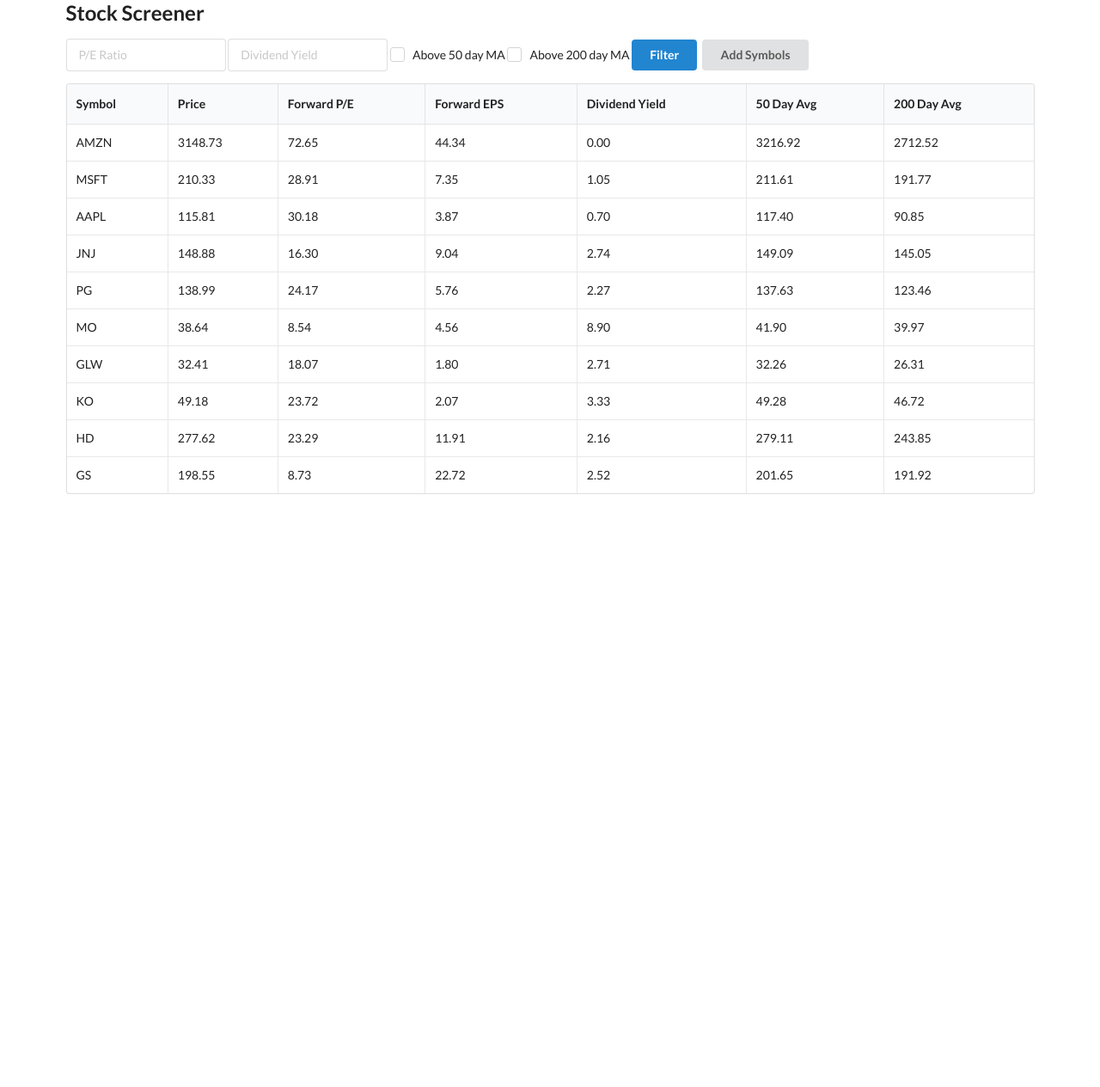
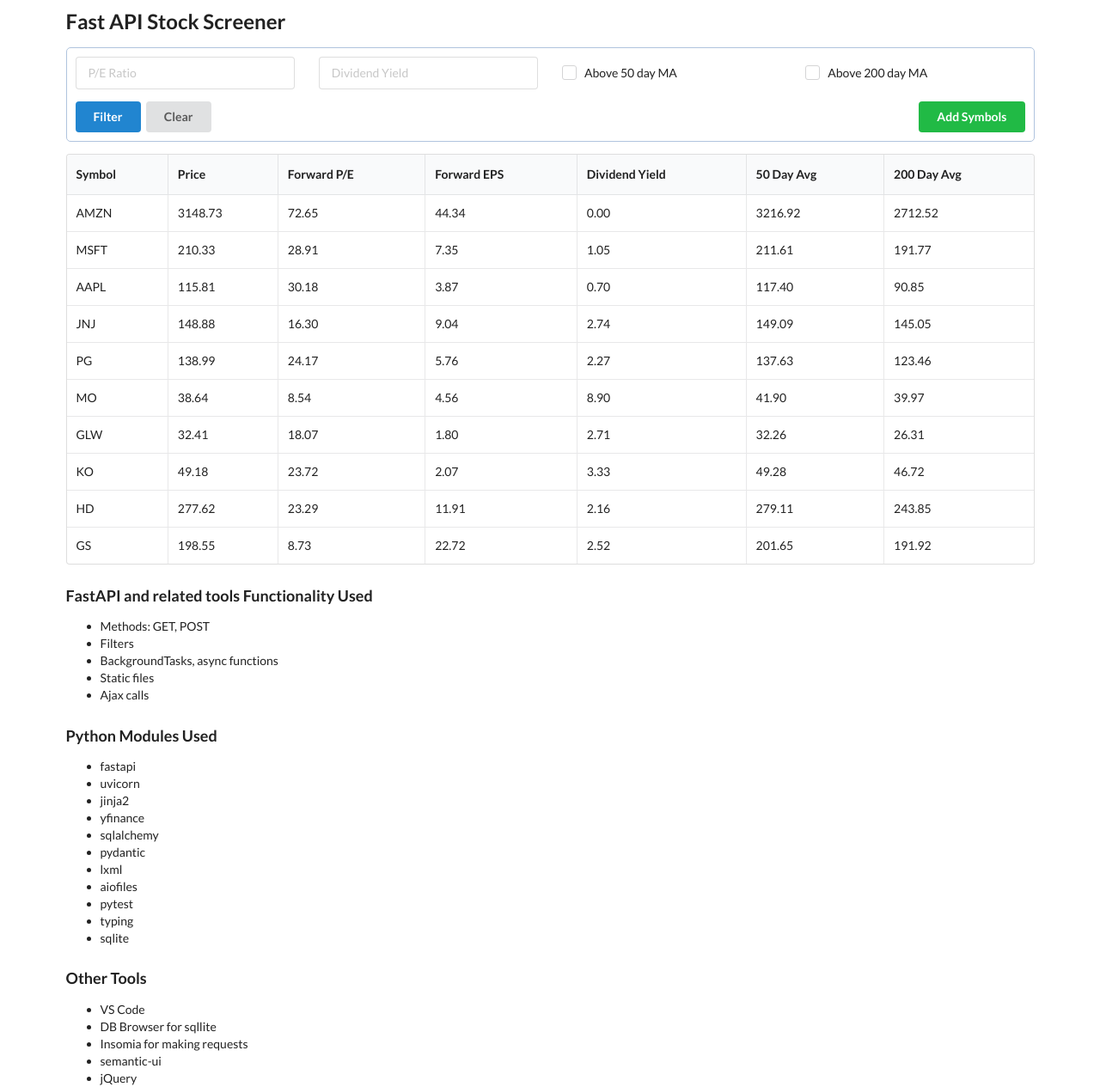
Before and after one commit to niteshb/tutorials.python.007.fastapi, a FastAPI app: page / in a window 1280 px wide. Shown: the whole page at 86% size. Before the commit the page ends 575 px from the top, so only its background shows below. Run offline with FastAPI, Linux system fonts and the light colour scheme; data comes from the database, SQL or seed files in the repository; both versions use the stored data as it was after the commit; some libraries are stand-ins or nearby versions.

Commit message:
- support for static files   - using aiofiles package   - style.css used for styling - all buttons and inputs are now functional   - added filtering of financial data functionality   - added button to clear filters - project learning capabilities added in layout.html

```diff
--- a/main.py
+++ b/main.py
@@ -1,6 +1,7 @@
 from typing import Optional
 from fastapi import FastAPI, Request, Depends, BackgroundTasks
 from fastapi.templating import Jinja2Templates
+from fastapi.staticfiles import StaticFiles
 from sqlalchemy.orm import Session
 from pydantic import BaseModel
 import yfinance
@@ -21,23 +22,40 @@ def get_db():
 
 models.Base.metadata.create_all(bind=engine)
 app = FastAPI()
+app.mount("/static", StaticFiles(directory="static"), name="static")
 templates = Jinja2Templates(directory="templates")
 
 @app.get("/")
 def home(
         request: Request,
         db: Session = Depends(get_db),
+        forward_pe='',
+        dividend_yield='',
+        ma50=None,
+        ma200=None,
     ):
     """
     display the stock screener dashboard / homepage
     """
     stocks = db.query(Stock)
+    if forward_pe:
+        stocks = stocks.filter(Stock.forward_pe <= forward_pe)
+    if dividend_yield:
+        stocks = stocks.filter(Stock.dividend_yield >= dividend_yield)
+    if ma50:
+        stocks = stocks.filter(Stock.price >= Stock.ma50)
+    if ma200:
+        stocks = stocks.filter(Stock.price >= Stock.ma200)
 
     return templates.TemplateResponse(
         "home.html",
         {
             "request": request,
             "stocks": stocks,
+            "dividend_yield": dividend_yield,
+            "forward_pe": forward_pe,
+            "ma50": ma50,
+            "ma200": ma200,
         },
     )
 
--- /dev/null
+++ b/static/style.css
@@ -0,0 +1,10 @@
+
+#form-filter {
+    padding: 10px;
+    border: 1px lightsteelblue solid;
+    border-radius: 5px;
+}
+h2 {
+    margin-top: 10px;
+    padding-top: 10px;
+}
--- a/templates/home.html
+++ b/templates/home.html
@@ -1,26 +1,45 @@
 {% extends "layout.html" %}
 
 {% block content %}
-<div class="ui input">
-    <input type="text" placeholder="P/E Ratio">
+  <form id="form-filter">
+    <div class="ui stackable grid">
+      <div class="four wide column">
+        <div class="ui fluid input">
+          <input name="forward_pe" type="text" placeholder="P/E Ratio" value="{{ forward_pe }}">
         </div>
-  <div class="ui input">
-    <input type="text" placeholder="Dividend Yield">
       </div>
+      <div class="four wide column">
+        <div class="ui fluid input">
+          <input name="dividend_yield" type="text" placeholder="Dividend Yield" value="{{ dividend_yield }}">
+        </div>
+        </div>
+      <div class="four wide column middle aligned">
         <div class="ui checkbox">
-    <input type="checkbox" name="example">
+          <input name="ma50" type="checkbox" {% if ma50 %} checked {% endif %}>
           <label>Above 50 day MA</label>
         </div>
+        </div>
+      <div class="four wide column middle aligned">
         <div class="ui checkbox">
-    <input type="checkbox" name="example">
+          <input name="ma200" type="checkbox" {% if ma200 %} checked {% endif %}>
           <label>Above 200 day MA</label>
         </div>
-  <button class="ui button primary">
-    Filter
-  </button>
-  <button class="ui button" onclick="showModal()">
-    Add Symbols
-  </button>
+      </div>
+    </div>
+    <div class="ui container">
+      <div class="ui grid">
+        <div class="two column row">
+          <div class="column">
+            <button type="submit" class="ui button primary" id="btn-filter">Filter</button>
+            <div id="btn-clear" class="ui button" onclick="clearFilters();">Clear</div>
+          </div>
+          <div class="column">
+            <div id="btn-add-stocks" class="ui button green right floated" onclick="showModal()">Add Symbols</div>
+          </div>
+        </div>
+      </div>
+    </div>
+  </form>
 
   <table class="ui celled table">
     <thead>
@@ -71,6 +90,16 @@
     function showModal() {
       $('.ui.modal').modal('show');
     }
+    function clearFilters() {
+      $('#form-filter').find("input[type=text], textarea").val("");
+      $('#form-filter').find("input[type=password]").val("");
+      cbs = $('#form-filter').find("input[type=checkbox]");
+      for (i=0;i<cbs.length;i++) {
+        cb = cbs[i];
+        cb.checked = false;
+      }
+
+    }
     $(document).ready(function() {
       $('#save').click( () => {
         var symbols = $('#symbols').val();
--- a/templates/layout.html
+++ b/templates/layout.html
@@ -7,18 +7,44 @@
   <title>Stock Screener</title>
   <script src="https://code.jquery.com/jquery-3.1.1.min.js" integrity="sha256-hVVnYaiADRTO2PzUGmuLJr8BLUSjGIZsDYGmIJLv2b8=" crossorigin="anonymous"></script>
   <script src="https://cdn.jsdelivr.net/npm/semantic-ui@2.4.2/dist/semantic.min.js"></script>
+  <link rel="stylesheet" href="static/style.css">
 </head>
 <body>
   <div class="ui container">
-        <h2>Stock Screener</h2>
-        <!--div class="ui three item menu">
-            <a class="active item">Editorials</a>
-            <a class="item">Reviews</a>
-            <a class="item">Upcoming Events</a>
-        </div-->
-
+    <h2>Fast API Stock Screener</h2>
     {% block content %}
     {% endblock %}
+
+    <h3>FastAPI and related tools Functionality Used</h3>
+    <ul>
+      <li>Methods: GET, POST</li>
+      <li>Filters</li>
+      <li>BackgroundTasks, async functions</li>
+      <li>Static files</li>
+      <li>Ajax calls</li>
+    </ul>
+    <h3>Python Modules Used</h3>
+    <ul>
+      <li>fastapi</li>
+      <li>uvicorn</li>
+      <li>jinja2</li>
+      <li>yfinance</li>
+      <li>sqlalchemy</li>
+      <li>pydantic</li>
+      <li>lxml</li>
+      <li>aiofiles</li>
+      <li>pytest</li>
+      <li>typing</li>
+      <li>sqlite</li>
+    </ul>
+    <h3>Other Tools</h3>
+    <ul>
+      <li>VS Code</li>
+      <li>DB Browser for sqllite</li>
+      <li>Insomia for making requests</li>
+      <li>semantic-ui</li>
+      <li>jQuery</li>
+    </ul>
   </div>
 </body>
 </html>
```
Also changed, not shown: sql_app.db, 2 other files. Lines whose indentation alone changed are shown as unchanged.
